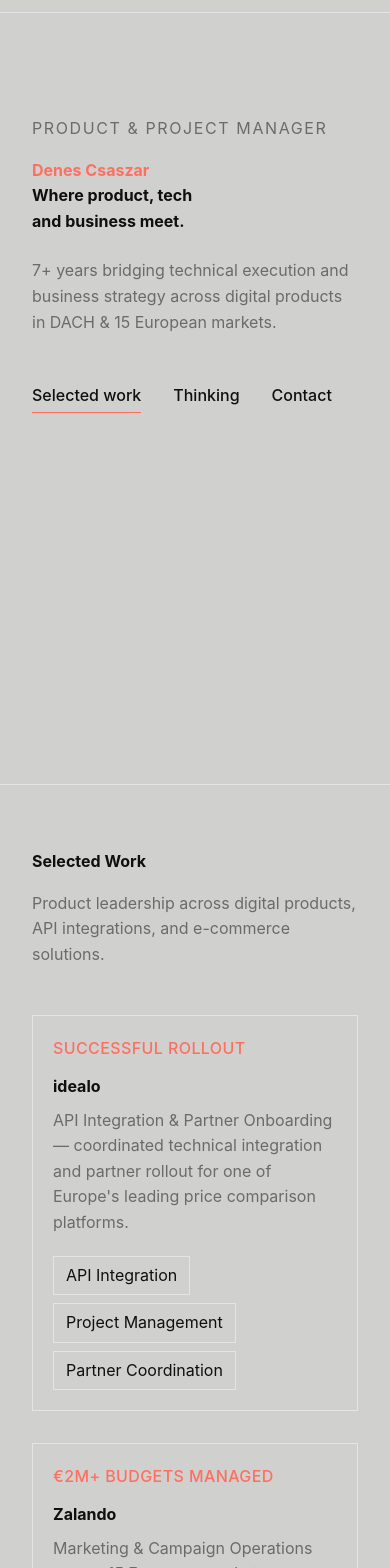
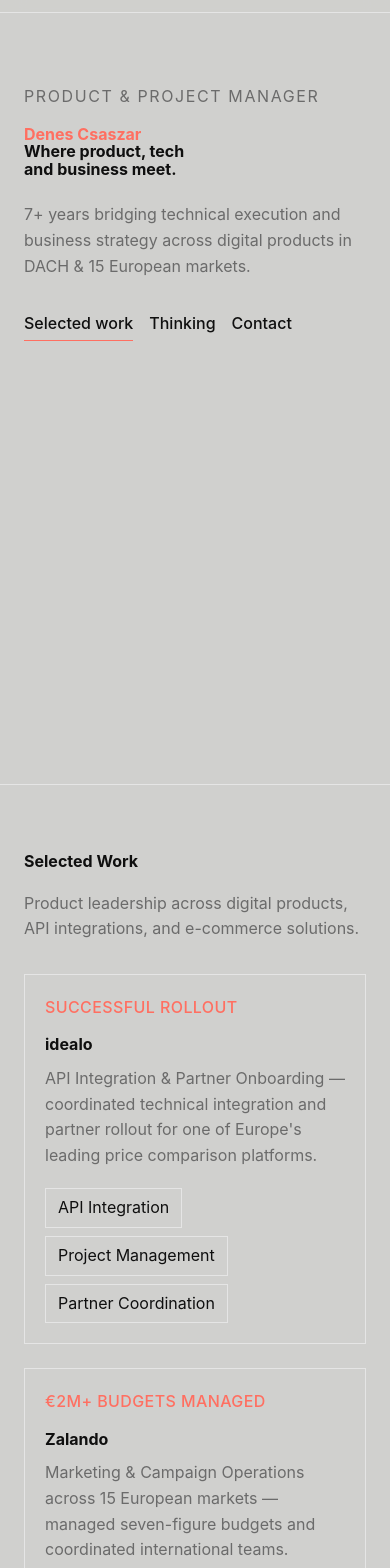
Before and after one commit to denescsaszar/portfolio, a Next.js app: page / in a window 390 px wide. Shown: the part 60-1628 px from the top of the page. Built offline with nearby package versions, Linux system fonts and the light colour scheme.

Commit message:
step-27: fine-tune tablet breakpoints for 2-column grids

```diff
--- a/app/page.tsx
+++ b/app/page.tsx
@@ -16,8 +16,8 @@ export default function Home() {
       <Navigation />
       <main id="main-content">
         {/* Hero */}
-        <section className="min-h-screen flex items-start px-8 pt-24 pb-24 max-w-wide mx-auto">
-          <div className="w-full mt-20">
+        <section className="min-h-screen flex items-start px-6 md:px-8 pt-24 pb-16 md:pb-24 max-w-wide mx-auto">
+          <div className="w-full mt-12 md:mt-20">
             <FadeIn>
               <p className="text-body-small uppercase tracking-widest text-muted mb-4">
                 Product & Project Manager
@@ -25,7 +25,7 @@ export default function Home() {
             </FadeIn>
 
             <FadeIn delay={0.1}>
-              <h1 className="text-display-large font-bold mb-6">
+              <h1 className="text-display-large font-bold mb-6 leading-[1.1]">
                 <span className="text-coral">Denes Csaszar</span>
                 <br />
                 Where product, tech
@@ -35,14 +35,14 @@ export default function Home() {
             </FadeIn>
 
             <FadeIn delay={0.2}>
-              <p className="text-body-large text-muted mb-12 max-w-[48ch]">
+              <p className="text-body-large text-muted mb-8 md:mb-12 max-w-[48ch]">
                 7+ years bridging technical execution and business strategy
                 across digital products in DACH & 15 European markets.
               </p>
             </FadeIn>
 
             <FadeIn delay={0.3}>
-              <div className="flex gap-8">
+              <div className="flex flex-wrap gap-4 md:gap-8">
                 <a
                   href="#projects"
                   className="text-body-small font-medium text-foreground no-underline relative pb-1 after:content-[''] after:absolute after:left-0 after:bottom-0 after:w-full after:h-px after:bg-coral"
@@ -69,11 +69,11 @@ export default function Home() {
         {/* Selected Work */}
         <section
           id="projects"
-          className="px-8 py-section border-t border-border"
+          className="px-6 md:px-8 py-section border-t border-border"
         >
           <div className="max-w-wide mx-auto">
             <FadeIn>
-              <div className="mb-12">
+              <div className="mb-8 md:mb-12">
                 <h2 className="text-heading-1 font-bold mb-4">Selected Work</h2>
                 <p className="text-body-large text-muted max-w-[36ch]">
                   Product leadership across digital products, API integrations,
@@ -82,7 +82,7 @@ export default function Home() {
               </div>
             </FadeIn>
 
-            <div className="grid grid-cols-1 md:grid-cols-2 lg:grid-cols-3 gap-8">
+            <div className="grid grid-cols-1 sm:grid-cols-2 lg:grid-cols-3 gap-6 md:gap-8">
               <FadeIn delay={0.1}>
                 <ProjectCard
                   title="idealo"
@@ -122,11 +122,11 @@ export default function Home() {
         {/* Challenges & Experiments */}
         <section
           id="challenges"
-          className="px-8 py-section border-t border-border"
+          className="px-6 md:px-8 py-section border-t border-border"
         >
           <div className="max-w-wide mx-auto">
             <FadeIn>
-              <div className="mb-12">
+              <div className="mb-8 md:mb-12">
                 <h2 className="text-heading-1 font-bold mb-4">
                   Challenges & Experiments
                 </h2>
@@ -137,7 +137,7 @@ export default function Home() {
               </div>
             </FadeIn>
 
-            <div className="grid grid-cols-1 lg:grid-cols-2 gap-8">
+            <div className="grid grid-cols-1 md:grid-cols-2 gap-6 md:gap-8">
               <FadeIn delay={0.1}>
                 <ChallengeCard
                   title="API Pagination Strategy"
@@ -177,11 +177,14 @@ export default function Home() {
         </section>
 
         {/* About */}
-        <section id="about" className="px-8 py-section border-t border-border">
+        <section
+          id="about"
+          className="px-6 md:px-8 py-section border-t border-border"
+        >
           <div className="max-w-wide mx-auto">
             <div className="max-w-[700px]">
               <FadeIn>
-                <h2 className="text-heading-1 font-bold mb-8">About</h2>
+                <h2 className="text-heading-1 font-bold mb-6 md:mb-8">About</h2>
 
                 <p className="text-body leading-relaxed mb-6">
                   Project Manager bridging technical execution and business
@@ -197,7 +200,7 @@ export default function Home() {
                   international product launches.
                 </p>
 
-                <p className="text-body leading-relaxed mb-12">
+                <p className="text-body leading-relaxed mb-8 md:mb-12">
                   Now I combine that product expertise with full-stack
                   development skills (JavaScript, React, Next.js, Python) and
                   Scrum certifications to bridge the gap between business needs
@@ -206,11 +209,11 @@ export default function Home() {
               </FadeIn>
 
               <FadeIn delay={0.1}>
-                <h3 className="text-heading-2 font-bold mb-6">
+                <h3 className="text-heading-2 font-bold mb-4 md:mb-6">
                   Skills & Technologies
                 </h3>
 
-                <div className="grid grid-cols-2 sm:grid-cols-3 md:grid-cols-4 lg:grid-cols-5 gap-4">
+                <div className="grid grid-cols-2 sm:grid-cols-3 md:grid-cols-4 lg:grid-cols-5 gap-3 md:gap-4">
                   {[
                     "Product Strategy",
                     "Project Management",
@@ -225,7 +228,7 @@ export default function Home() {
                   ].map((skill) => (
                     <div
                       key={skill}
-                      className="px-4 py-3 border border-border text-center text-body-small font-medium"
+                      className="px-3 md:px-4 py-2 md:py-3 border border-border text-center text-body-small font-medium"
                     >
                       {skill}
                     </div>
@@ -239,7 +242,7 @@ export default function Home() {
         {/* Contact */}
         <section
           id="contact"
-          className="px-8 py-section border-t border-border"
+          className="px-6 md:px-8 py-section border-t border-border"
         >
           <div className="max-w-wide mx-auto">
             <div className="max-w-[700px]">
@@ -251,10 +254,10 @@ export default function Home() {
                   Europe. Berlin-based, remote-friendly.
                 </p>
 
-                <div className="flex flex-wrap gap-4 mb-12">
+                <div className="flex flex-wrap gap-3 md:gap-4 mb-8 md:mb-12">
                   <a
                     href="mailto:hello@denescsaszar.com"
-                    className="px-6 py-3 bg-accent text-background font-semibold hover:bg-foreground transition-colors no-underline"
+                    className="px-5 md:px-6 py-3 bg-accent text-background font-semibold hover:bg-foreground transition-colors no-underline"
                   >
                     Send Email
                   </a>
@@ -262,7 +265,7 @@ export default function Home() {
                     href="https://linkedin.com/in/denescsaszar"
                     target="_blank"
                     rel="noopener noreferrer"
-                    className="px-6 py-3 border border-accent font-semibold hover:bg-accent hover:text-background transition-colors no-underline"
+                    className="px-5 md:px-6 py-3 border border-accent font-semibold hover:bg-accent hover:text-background transition-colors no-underline"
                   >
                     LinkedIn
                   </a>
@@ -270,7 +273,7 @@ export default function Home() {
                     href="https://github.com/denescsaszar"
                     target="_blank"
                     rel="noopener noreferrer"
-                    className="px-6 py-3 border border-accent font-semibold hover:bg-accent hover:text-background transition-colors no-underline"
+                    className="px-5 md:px-6 py-3 border border-accent font-semibold hover:bg-accent hover:text-background transition-colors no-underline"
                   >
                     GitHub
                   </a>
```
